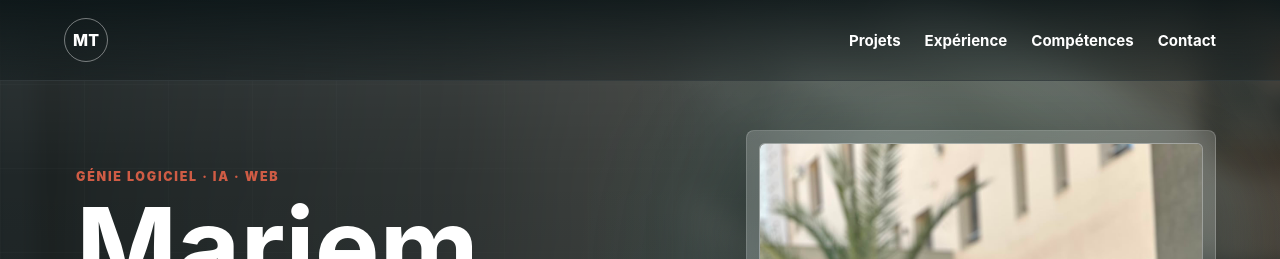
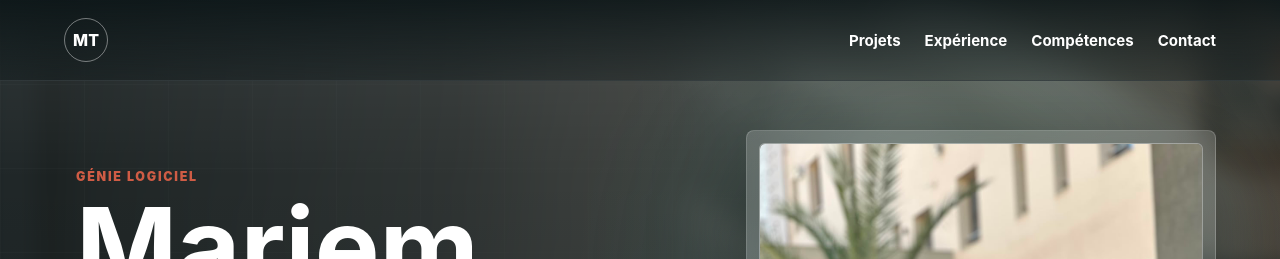
Before and after one commit to 23923/portfolio-mariem, a React (Vite) app: page / in a window 1280 px wide. Shown: the top 259 px of the page. Built offline with nearby package versions, Linux system fonts and the light colour scheme.

Commit message:
update hero subtitle

```diff
--- a/src/main.jsx
+++ b/src/main.jsx
@@ -155,7 +155,7 @@ function App() {
         <div className="hero-overlay" />
         <div className="hero-inner">
           <div className="hero-content">
-            <p className="eyebrow">Génie logiciel · IA · Web</p>
+            <p className="eyebrow">Génie logiciel </p>
             <h1>Mariem Trabelsi</h1>
             <p className="hero-text">
               Titulaire d'un diplôme en génie logiciel et en informatique décisionnelle,
```
